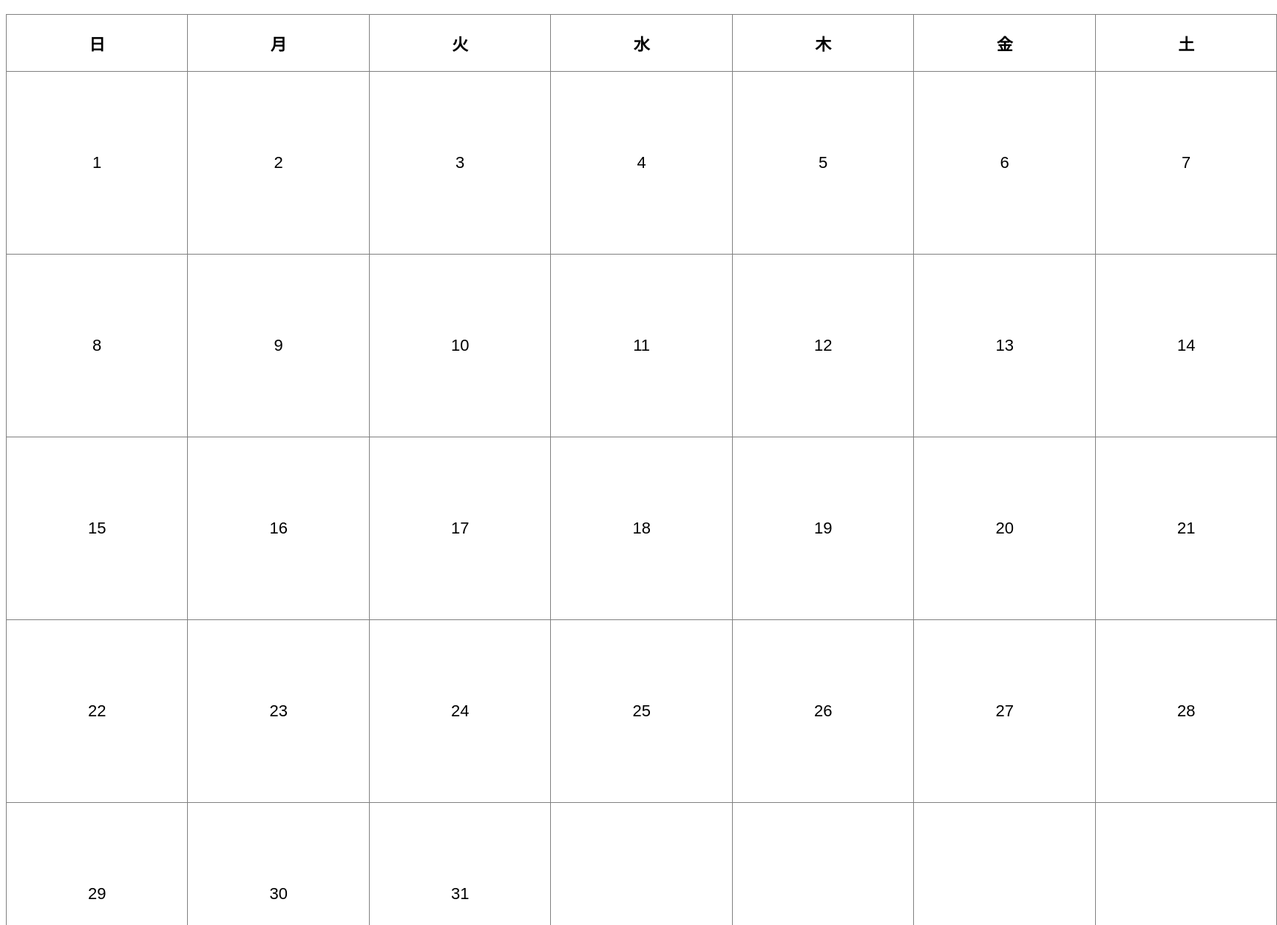
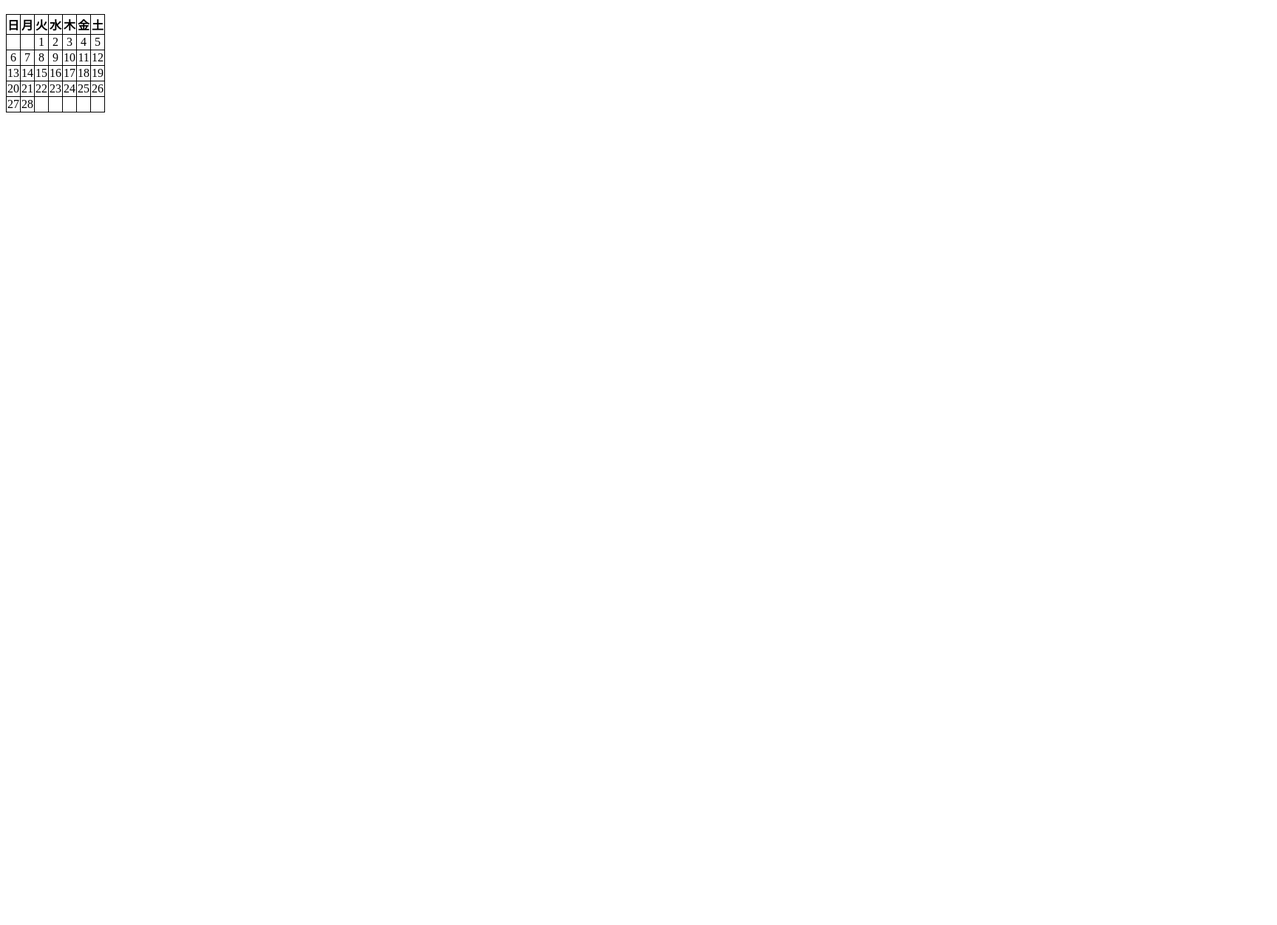
Before and after one commit to naokiowada/practice-calendar, a plain HTML site: page index.html in a window 1280 px wide. Shown: the part 70-1320 px from the top of the page at 74% size, 1727 px wide, since content can reach past the window. After the commit the page ends 800 px from the top, so only its background shows below. Drawn offline with Linux system fonts and the light colour scheme.

Commit message:
[Add] Javascriptカレンダー完成

```diff
--- a/index.html
+++ b/index.html
@@ -8,66 +8,11 @@
     <link rel="stylesheet" href="style.css">
 </head>
 <body>
-    <h1>カレンダー作るよ</h1>
-    <div id="calender">
+    <div>
+        <h1>カレンダー作るよ</h1>
+    </div>
 
-        <table border="1" id="collapse">
-            <tr>
-                <th>日</th>
-                <th>月</th>
-                <th>火</th>
-                <th>水</th>
-                <th>木</th>
-                <th>金</th>
-                <th>土</th>
-            </tr>
-            <tr>
-                <td>1</td>
-                <td>2</td>
-                <td>3</td>
-                <td>4</td>
-                <td>5</td>
-                <td>6</td>
-                <td>7</td>
-            </tr>
-            <tr>
-                <td>8</td>
-                <td>9</td>
-                <td>10</td>
-                <td>11</td>
-                <td>12</td>
-                <td>13</td>
-                <td>14</td>
-            </tr>
-            <tr>
-                <td>15</td>
-                <td>16</td>
-                <td>17</td>
-                <td>18</td>
-                <td>19</td>
-                <td>20</td>
-                <td>21</td>
-            </tr>
-            <tr>
-                <td>22</td>
-                <td>23</td>
-                <td>24</td>
-                <td>25</td>
-                <td>26</td>
-                <td>27</td>
-                <td>28</td>
-            </tr>
-            <tr>
-                <td>29</td>
-                <td>30</td>
-                <td>31</td>
-                <td></td>
-                <td></td>
-                <td></td>
-                <td></td>
-            </tr>
-        </table>
-    </div>
+    <div id="calendar"></div>
     <script src="script.js" ></script>
 </body>
 </html>
--- a/script.js
+++ b/script.js
@@ -0,0 +1,135 @@
+
+// let resultDOM = '<tr>'
+
+// resultDOM +=
+
+// とりあえず一行できたやつ
+// let  = '<tr>';
+
+// let num1 = 1
+
+// function increment() {
+//     const targetNum = 100
+//     return num1 += targetNum
+// }
+// console.log(num1, targetNum) // 1
+// increment()
+// console.log(num1) // 101
+
+function resultDOM() {
+const table = document.getElementById('calendar');
+
+// 本日の日時の変数(日時を省略した場合は現在の日時を取得する)
+const today = new Date();
+
+// 月の値を0から11で取得する。なので+1をする
+const month = today.getMonth() + 1;
+
+// 年の値を取得する
+const year = today.getFullYear();
+
+// 日の値を取得する
+// const date = today.getDate();
+
+// 曜日を取得する0から6
+// const day = today.getDay();
+
+// 表示する月の最初の日を取得
+const firstDate = new Date(year,month - 1, 1);
+
+// 最初の曜日を取得
+const firstDay =firstDate.getDay();
+
+// 表示する月の最後の日を取得。0を第三引数に持ってくることで次の月の前の日、つまり今月末を取得する
+const lastDate = new Date(year,month,0);
+const lastDateCount = lastDate.getDate();
+// console.log(lastDateCount);
+
+let dayCount = 1;
+let createTable = '';
+
+createTable += '<table class="collapse">' + '<tr>';
+const week = ['日','月','火','水','木','金','土'];
+for (let i = 0; i < week.length; i++){
+    createTable += `<th>${week[i]}</th>`;
+}
+createTable += '</tr>';
+
+// 行数を指定する
+for (let n = 0; n < 5; n++){
+
+    createTable += '<tr>';
+     for (let d = 0; d < 7; d++){
+        if(n === 0 && d < firstDay){
+            createTable += '<td></td>';
+    　　 }else if (dayCount > lastDateCount) {
+         createTable += '<td></td>';
+        } else {
+            createTable += '<td>' + dayCount + '</td>';
+            dayCount++;
+        }
+    }
+    createTable += '</tr>';
+}
+createTable += '</table>';
+
+table.innerHTML = createTable;
+}
+
+resultDOM()
+// const table = document.getElementById('table');
+// function test() {
+//     const week = ['日','月','火','水','木','金','土'];
+//     let resultDOM = ''// global
+//     for(let tr = 0; tr < 4; tr++) {
+//         resultDOM += '<tr>' // trーーーーーーー
+//         for(let i =0; i<7; i++) {
+//             if(tr ===0){
+//                 resultDOM +=`<th>${week[i]}</th>`
+//             }else{
+
+//                 resultDOM += `<td>${date}</td>`;
+//             }
+//         }
+//         resultDOM += '</tr>' // trーーーーーーー
+//     }
+//     table.innerHTML = resultDOM;
+// }
+
+// test()
+// let resultDOM = ''
+// for (let tr = 0; tr < 4; tr++) {
+//     resultDOM += '<tr>'
+//     if(tr === 0) {
+//         for(let th = 0; th < 7; th++) {
+//             resultDOM += '<th></th>'
+//         }
+//     } else {
+//         for (let td = 0; td < 7; td++) {
+//             resultDOM += '<td></td>'
+//         }
+//         resultDOM += '</tr>'
+//     }
+// }
+// table.innerHTML = resultDOM;
+
+// // カンニングしたら想像してたやつが出来ちゃったやつ(要素をぶち込む方法)
+// let createTable = document.getElementById('table');
+// for(let i = 0; i < 4; i++) {
+//     let tr = document.createElement('tr');
+//     for(let j = 0; j < 7; j++) {
+//         let td = document.createElement('td');
+//         td.innerHTML = '日付と曜日を入れる予定';
+//         tr.appendChild(td);
+//     }
+//     createTable.appendChild(tr);
+
+
+
+
+// memo
+// for(let j = 0; j<4; j++) {
+//    document.getElementById('table').innerHTML = createTable;
+//     }
+
+// trの中にtdを7つ入れ込む→4回行う
--- a/style.css
+++ b/style.css
@@ -1,4 +1,4 @@
-#collapse {
+/* #collapse {
     border-collapse: collapse;
     font-size: 22px;
     width: 100%;
@@ -14,4 +14,23 @@
     font-family: Arial, Helvetica, sans-serif;
     text-align: center;
 
+/* } */
+table.collapse {
+    border-collapse: collapse;
 }
+
+#calendar {
+    text-align: center;
+    width: 100%;
+}
+.collapse {
+    border: 1px solid black;
+}
+
+table td {
+    border: 1px solid black;
+}
+
+table th {
+    border: 1px solid black;
+}
```
